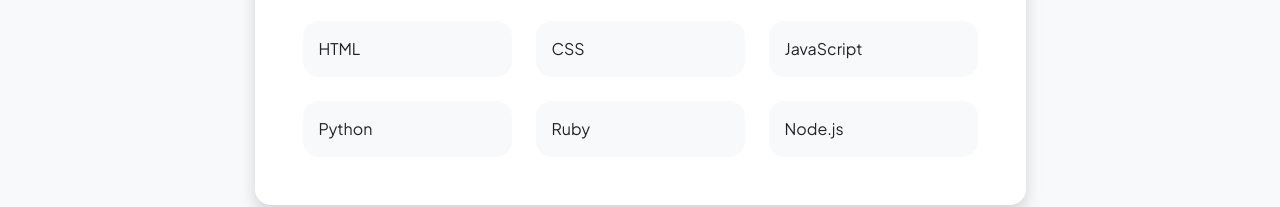
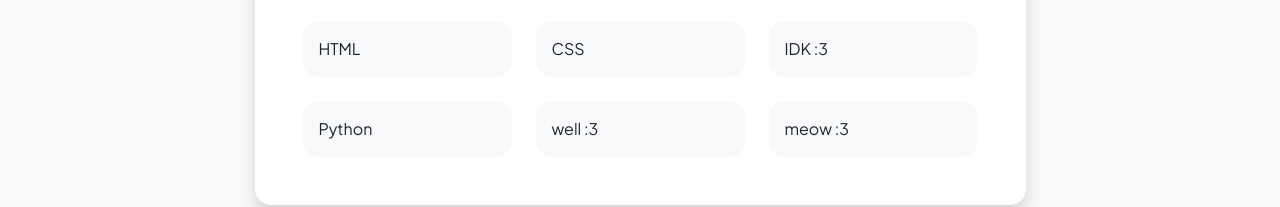
Before and after one commit to bidulgiya999/bidulgiya999.github.io, a plain HTML site: page resume.html in a window 1280 px wide. Shown: the part 2021-2228 px from the top of the page. Drawn offline with nearby package versions, Linux system fonts and the light colour scheme.

Commit message:
about me

```diff
--- a/resume.html
+++ b/resume.html
@@ -164,12 +164,12 @@
                                         <div class="row row-cols-1 row-cols-md-3 mb-4">
                                             <div class="col mb-4 mb-md-0"><div class="d-flex align-items-center bg-light rounded-4 p-3 h-100">HTML</div></div>
                                             <div class="col mb-4 mb-md-0"><div class="d-flex align-items-center bg-light rounded-4 p-3 h-100">CSS</div></div>
-                                            <div class="col"><div class="d-flex align-items-center bg-light rounded-4 p-3 h-100">JavaScript</div></div>
+                                            <div class="col"><div class="d-flex align-items-center bg-light rounded-4 p-3 h-100">IDK :3</div></div>
                                         </div>
                                         <div class="row row-cols-1 row-cols-md-3">
                                             <div class="col mb-4 mb-md-0"><div class="d-flex align-items-center bg-light rounded-4 p-3 h-100">Python</div></div>
-                                            <div class="col mb-4 mb-md-0"><div class="d-flex align-items-center bg-light rounded-4 p-3 h-100">Ruby</div></div>
-                                            <div class="col"><div class="d-flex align-items-center bg-light rounded-4 p-3 h-100">Node.js</div></div>
+                                            <div class="col mb-4 mb-md-0"><div class="d-flex align-items-center bg-light rounded-4 p-3 h-100">well :3</div></div>
+                                            <div class="col"><div class="d-flex align-items-center bg-light rounded-4 p-3 h-100">meow :3</div></div>
                                         </div>
                                     </div>
                                 </div>
```
